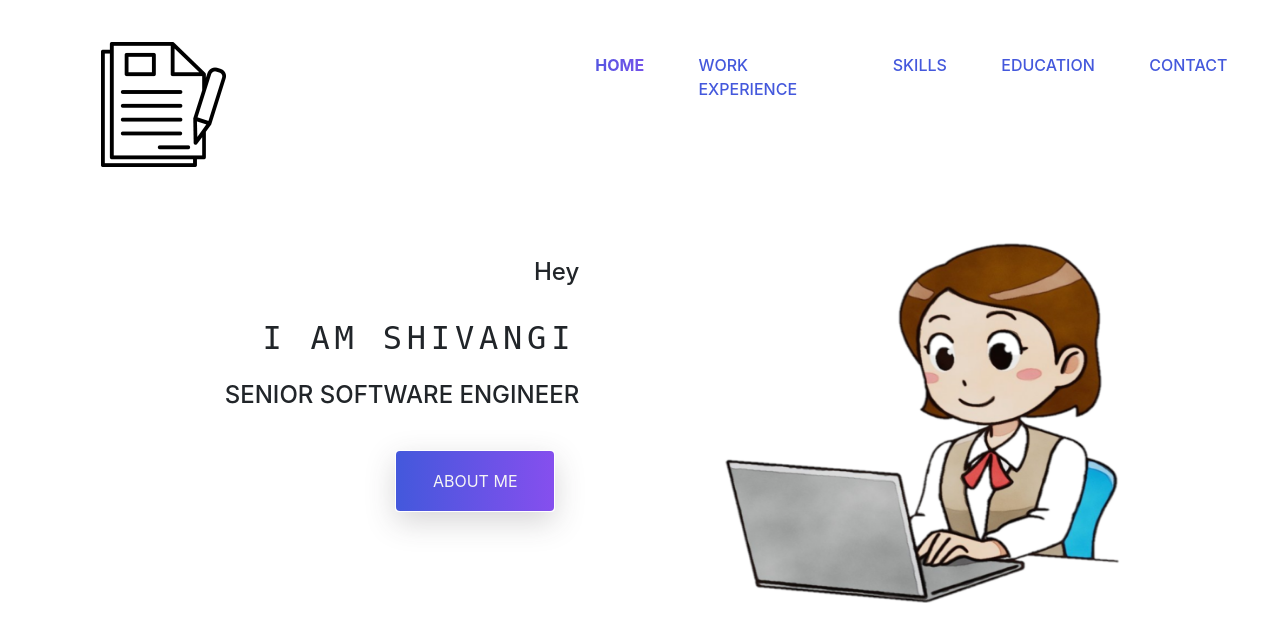
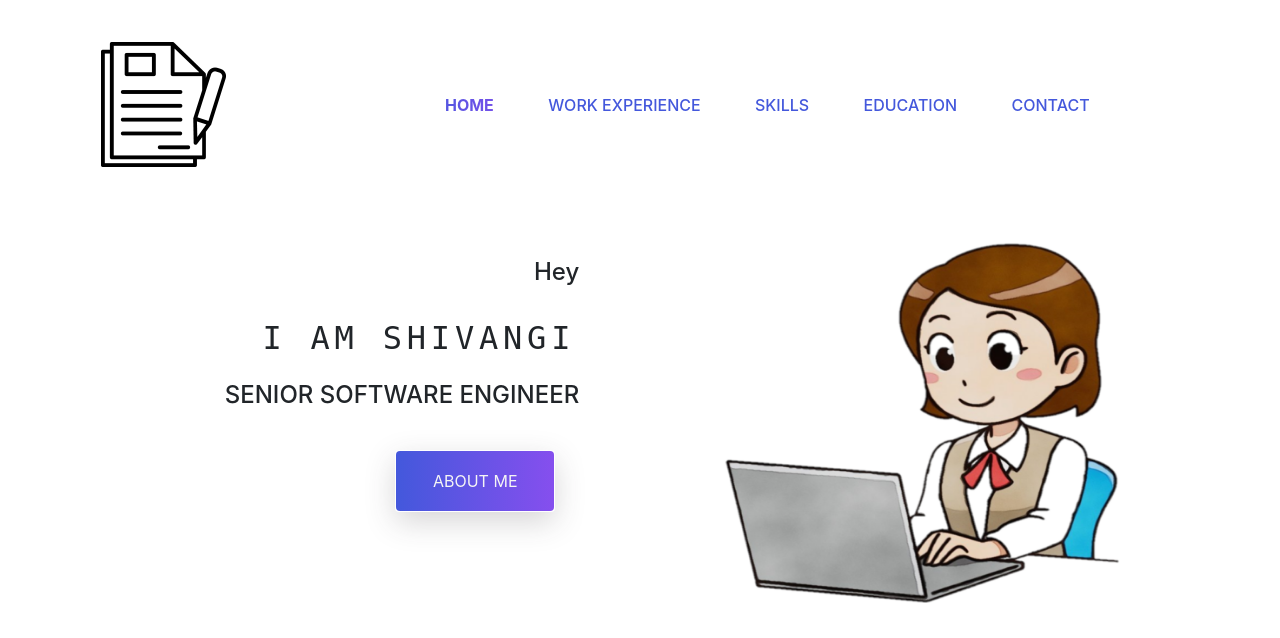
Before and after one commit to shivijuhi/DigitalResume, a PHP site: page /Index.html in a window 1280 px wide. Shown: the top 638 px of the page. Run offline with PHP 8.4, Linux system fonts and the light colour scheme.

Commit message:
style change

```diff
--- a/css/style.css
+++ b/css/style.css
@@ -19,11 +19,6 @@
 .header_area .main-menu .navbar{
     padding: 0 0 0 4rem;
 }
-
-.header_area .main-menu .collapse{
-    padding: 8px 0px 4rem 18rem;
-}
-
 
 .header_area .main-menu .navbar-nav .active a{
     background: var(--gradient-color);
```
